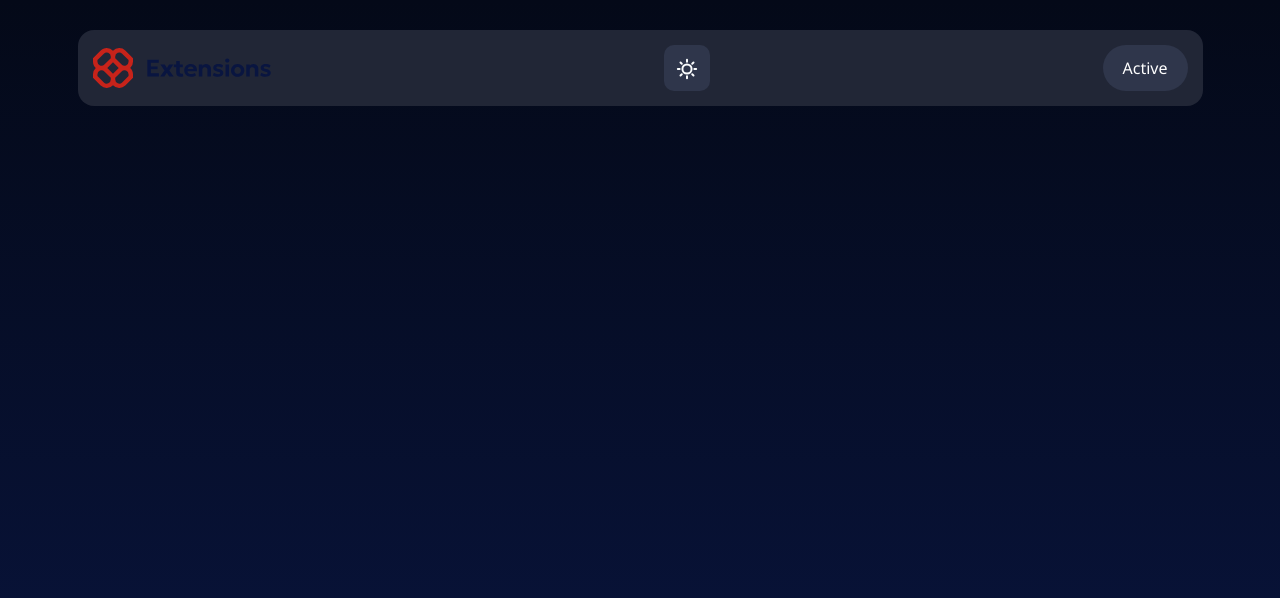
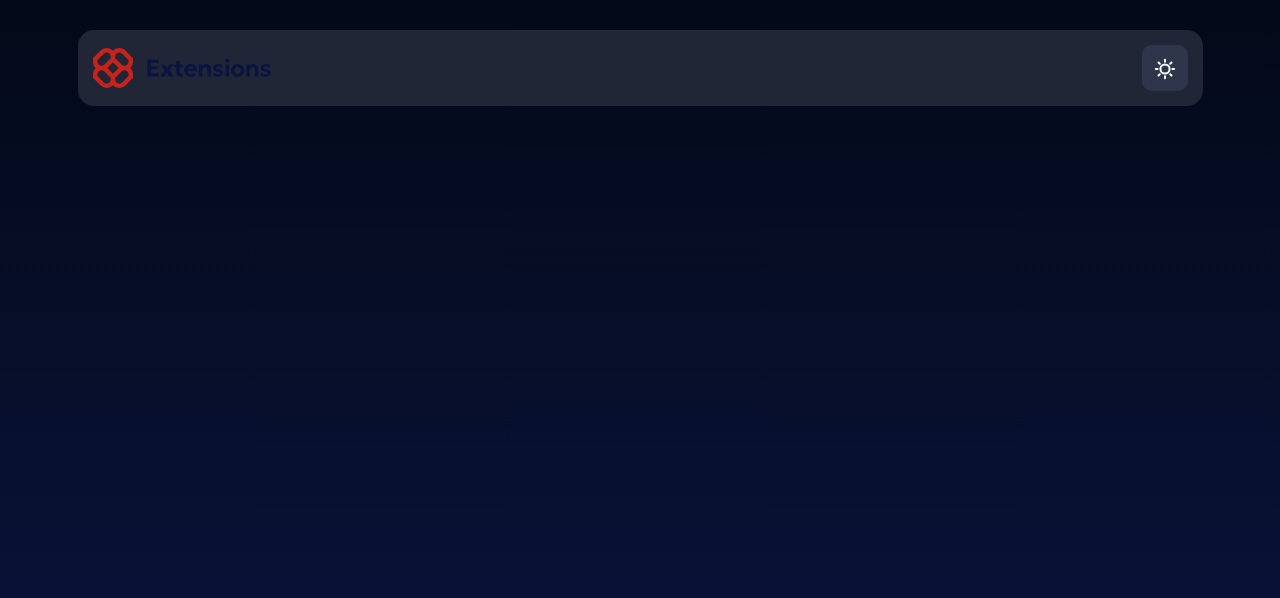
Before and after one commit to Sandeep-Murmu/FM-browser-extensions-manager-ui-main, a React (Create React App) app: page / in a window 1280 px wide. Shown: the top 598 px of the page. Built offline with nearby package versions, Linux system fonts and the light colour scheme.

Commit message:
remove test button component

```diff
--- a/src/components/extention-header.js
+++ b/src/components/extention-header.js
@@ -1,7 +1,6 @@
 import logo from "../assets/images/logo.svg";
 import logoTheme from "../assets/images/icon-sun.svg";
 import ButtonIcon from "./icon-Button";
-import ButtonText from "./text-button";
 export default function ExtentionHeader() {
   return (
     <>
@@ -13,7 +12,6 @@ export default function ExtentionHeader() {
           alt="logo"
         />
 
-        <ButtonText btnContent="Active" btnClass="button--text" />
       </div>
     </>
   );
```
